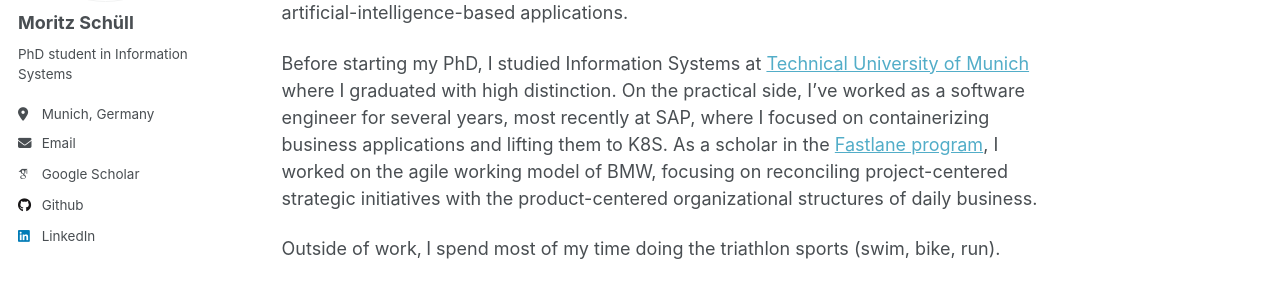
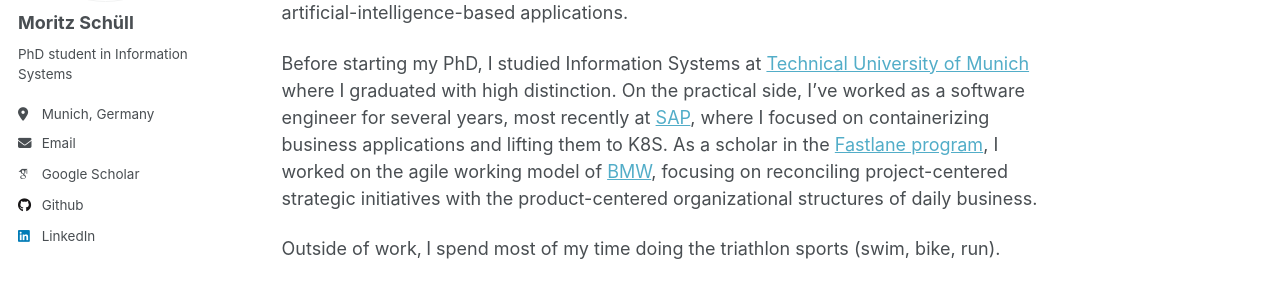
Before and after one commit to moritzschuell/moritzschuell.github.io, a Jekyll site: the page built from _pages/about.md, in a window 1280 px wide and 972 px high. Shown: the part 279-579 px from the top of the window. Built offline with Jekyll 4.4.1, drawn with Linux system fonts in a browser that asks for light colours; some web fonts are replaced; part of the change alters nothing that is shown.

```diff
--- a/_pages/about.md
+++ b/_pages/about.md
@@ -11,6 +11,6 @@ Hello!
 
 I'm a Phd student in Information Systems at [University of Bayreuth](https://www.wi.uni-bayreuth.de/de/index.html). I do my research at [FIM Research Center for Information Management](https://www.fim-rc.de/wiss_mitarbeitende/moritz-schuell/) and work as a full-time technology and IT-strategy consultant at [Fraunhofer FIT](https://www.wi.fit.fraunhofer.de). In my research and professional work, I focus on topics around enterprise architecture management, IT-strategy, and the management of artificial-intelligence-based applications.
 
-Before starting my PhD, I studied Information Systems at [Technical University of Munich](https://www.cit.tum.de/cit/startseite/) where I graduated with high distinction. On the practical side, I've worked as a software engineer for several years, most recently at SAP, where I focused on containerizing business applications and lifting them to K8S. As a scholar in the [Fastlane program](https://www.bmwgroup.jobs/de/en/students/entry-programmes/masters-programme.html), I worked on the agile working model of BMW, focusing on reconciling project-centered strategic initiatives with the product-centered organizational structures of daily business.
+Before starting my PhD, I studied Information Systems at [Technical University of Munich](https://www.cit.tum.de/cit/startseite/) where I graduated with high distinction. On the practical side, I've worked as a software engineer for several years, most recently at [SAP](https://www.sap.com), where I focused on containerizing business applications and lifting them to K8S. As a scholar in the [Fastlane program](https://www.bmwgroup.jobs/de/en/students/entry-programmes/masters-programme.html), I worked on the agile working model of [BMW](http://bmw.de), focusing on reconciling project-centered strategic initiatives with the product-centered organizational structures of daily business.
 
 Outside of work‚ I spend most of my time doing the triathlon sports (swim, bike, run).
```
